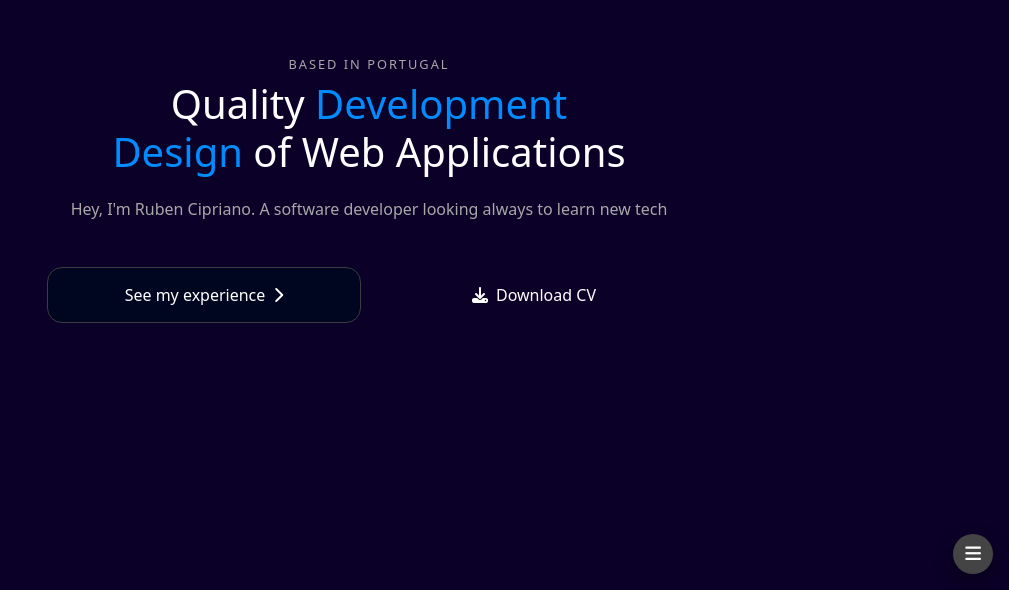
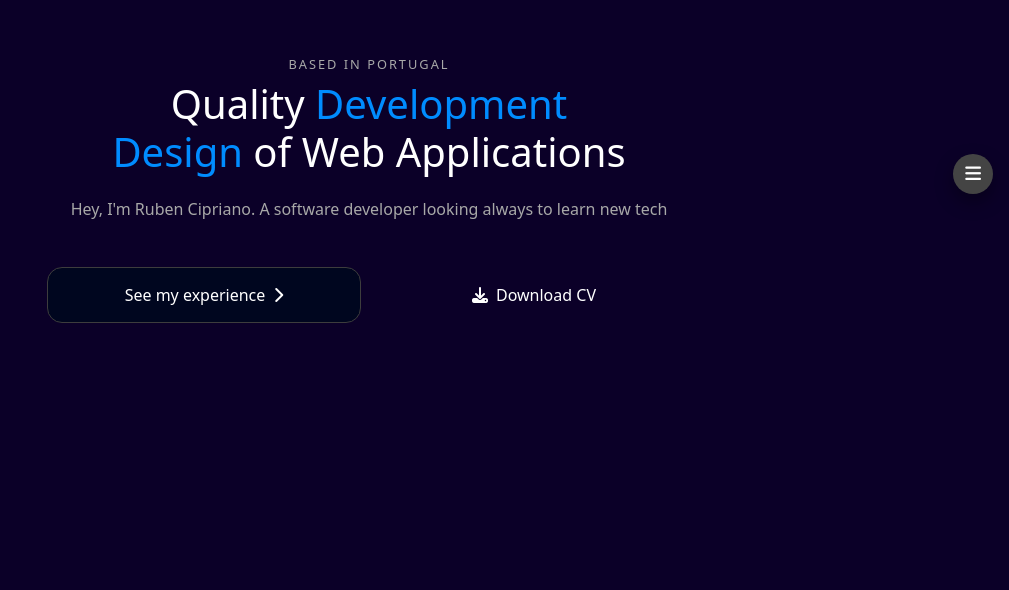
Before and after one commit to RubenCipriano/web-portfolio-angular, an Angular app: page / in a window 1280 px wide. Shown: the part 210-800 px from the top of the page, without its empty margins (271-1280 px from the left). Built offline with nearby package versions, Linux system fonts and the light colour scheme.

Commit message:
web-portfolio-v1.4.2

```diff
--- a/src/app/components/contact-fab/contact-fab.component.scss
+++ b/src/app/components/contact-fab/contact-fab.component.scss
@@ -23,7 +23,7 @@ $brand-phone: #25d366;
   padding-right: env(safe-area-inset-right, 0);
   height: 100%;
   display: flex;
-  align-items: end;
+  align-items: center;
 }
 
 .fab.main {
@@ -42,7 +42,7 @@ $brand-phone: #25d366;
 .menu {
   position: absolute;
   right: 0;
-  bottom: calc(#{$size-lg} + 10px);
+  bottom: calc(50% + #{$size-lg});
   display: flex;
   flex-direction: column;
   gap: 10px;
```
